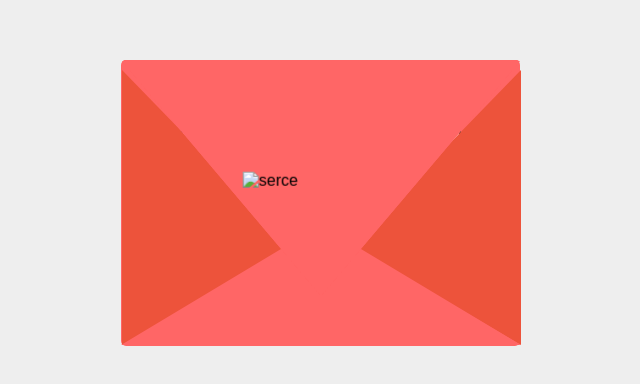
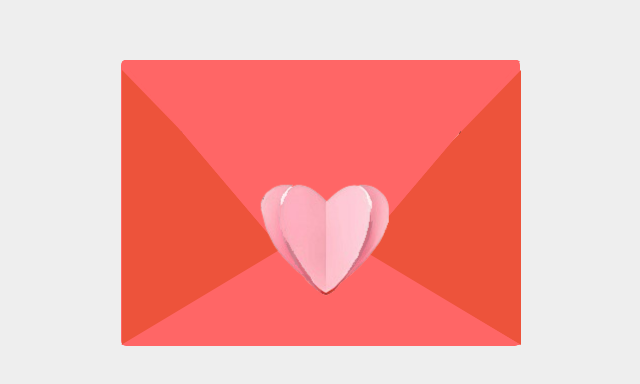
Before and after one commit to kajusenK/Valentine-Web-PL-Problems-, a plain HTML site: page index.html in a window 1280 px wide. Shown: the part 230-614 px from the top of the page, without its empty margins (369-1009 px from the left). Drawn offline with Linux system fonts and the light colour scheme; the site is published under a folder, as on GitHub Pages, so addresses that start at the root find nothing.

Commit message:
added a dot

```diff
--- a/index.html
+++ b/index.html
@@ -20,7 +20,7 @@
     </div>
     <!-- Kartka, która wysuwa się z koperty -->
     <div class="flap envelope-flap"></div>
-    <div class="envelope-heart"> <img src="/img/serce.png" alt="serce"></div>
+    <div class="envelope-heart"> <img src="./img/serce.png" alt="serce"></div>
     <div class="card" id="card">Hej moja Walęwtyłko<br>Chciałbym ci życzyć wszystkiego superowego, i najlepszego a najleszego dla naszej relacji<br>
     żeby trwała jak najdłuzej i jak najmocniej. <br> lovciam cie </div>
     <div class="envelope-body"></div>
```
